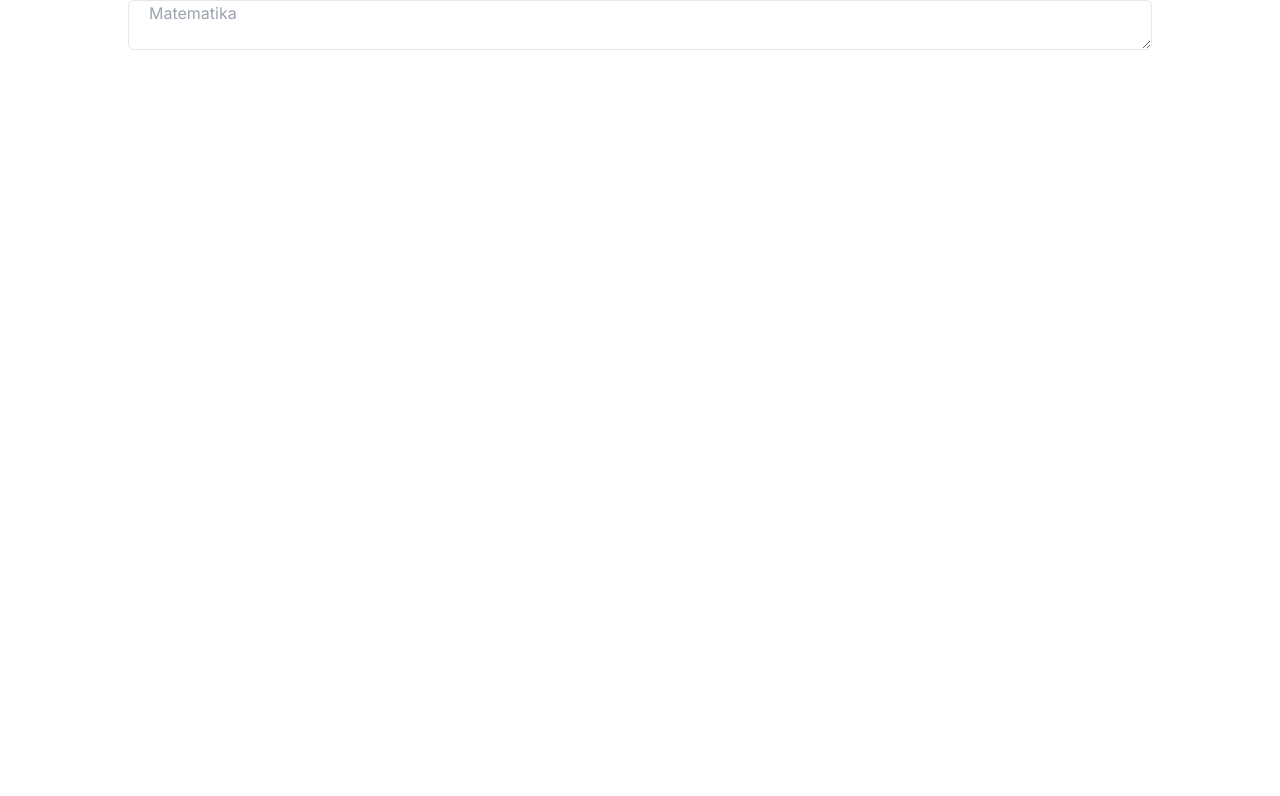
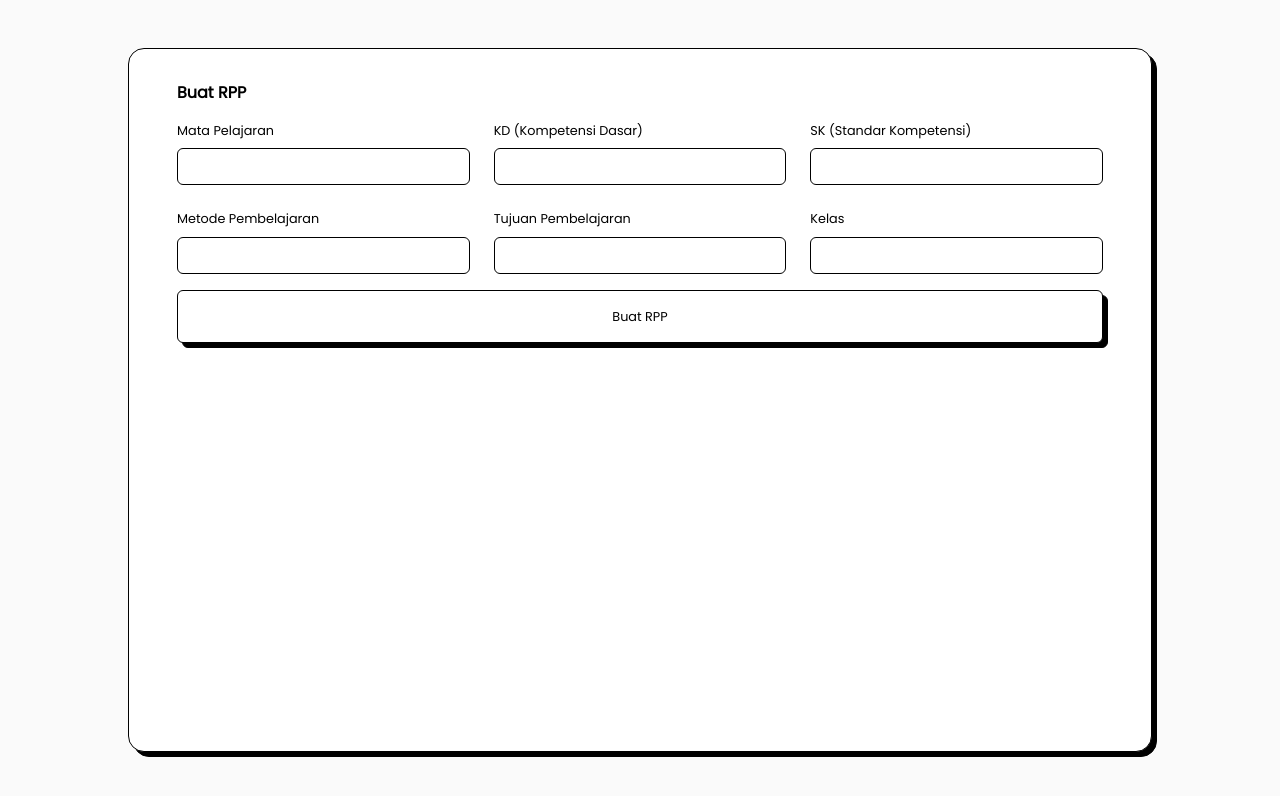
Before and after one commit to guntekhunter/ommaleka, a Next.js app: page / in a window 1280 px wide. Shown: the top 796 px of the page. Built offline with nearby package versions, Linux system fonts and the light colour scheme.

Commit message:
fead: input form create RPP

```diff
--- a/src/app/component/rpp/ContainerRpp.tsx
+++ b/src/app/component/rpp/ContainerRpp.tsx
@@ -9,6 +9,12 @@ import React, { useState } from "react";
 export default function ContainerRpp() {
   const [summary, setSummary] = useState("");
   const [input, setInput] = useState<string>("");
+  const [mapel, setMapel] = useState("");
+  const [kd, setKd] = useState("");
+  const [sk, setSk] = useState("");
+  const [metodePembelajaran, setMetodePembelajaran] = useState("");
+  const [tujuanPembelajaran, setTujuanPembelajaran] = useState("");
+  const [kelas, setKelas] = useState("");
 
   const startChat = async () => {
     try {
@@ -23,7 +29,7 @@ export default function ContainerRpp() {
             },
             {
               role: "user",
-              content: `${input}`,
+              content: `mata pelajaran = ${mapel}, kd = ${kd}, sk = ${sk}, metode pembelajaran = ${metodePembelajaran}, tujuan pembelajaran = ${tujuanPembelajaran}, kelas = ${kelas}`,
             },
           ],
           temperature: 0,
@@ -72,14 +78,19 @@ export default function ContainerRpp() {
   };
   console.log(summary);
   return (
-    <div className="w-full flex justify-center">
-      <div className="w-[80%]">
-        <textarea
-          placeholder="Matematika"
-          className="text-gray-600 w-full border-[1.5px] px-5 border-gray-200 dark:border-gray-500 rounded-md appearance-none"
-          name=""
+    <div className="w-full flex justify-center bg-[#FAFAFA] h-full min-h-screen py-[3rem]">
+      <div className="w-[80%] bg-white rounded-[1rem] p-[2rem] drop-shadow-3xl px-[3rem] py-[2rem] border-[1.5px] border-black">
+        <div className="space-y-[1rem] text-[.8rem] font-normal">
+          <h1 className="text-[1rem] font-bold">Buat RPP</h1>
+          <div className="grid grid-cols-3 gap-[1.5rem]">
+            <div className="space-y-[.5rem]">
+              <label htmlFor="mataPelajaran">Mata Pelajaran</label>
+              <input
+                placeholder=""
+                className="text-gray-600 w-full border-[1.5px] py-2 px-[.8rem] border-black dark:border-gray-500 rounded-md appearance-none"
+                name="mataPelajaran"
                 id=""
-          value={input}
+                value={mapel}
                 onKeyDown={(e) => {
                   if (e.key === "Enter" && !e.shiftKey) {
                     e.preventDefault();
@@ -88,9 +99,118 @@ export default function ContainerRpp() {
                 }}
                 onChange={(e) => {
                   e.preventDefault();
-            setInput(e.target.value);
+                  setMapel(e.target.value);
                 }}
               />
+            </div>
+            <div className="space-y-[.5rem]">
+              <label htmlFor="kd">KD (Kompetensi Dasar)</label>
+              <input
+                placeholder=""
+                className="text-gray-600 w-full border-[1.5px] py-2 px-[.8rem] border-black dark:border-gray-500 rounded-md appearance-none"
+                name="kd"
+                id=""
+                value={kd}
+                onKeyDown={(e) => {
+                  if (e.key === "Enter" && !e.shiftKey) {
+                    e.preventDefault();
+                    startChat();
+                  }
+                }}
+                onChange={(e) => {
+                  e.preventDefault();
+                  setKd(e.target.value);
+                }}
+              />
+            </div>
+            <div className="space-y-[.5rem]">
+              <label htmlFor="sk">SK (Standar Kompetensi)</label>
+              <input
+                placeholder=""
+                className="text-gray-600 w-full border-[1.5px] py-2 px-[.8rem] border-black dark:border-gray-500 rounded-md appearance-none"
+                name="sk"
+                id=""
+                value={sk}
+                onKeyDown={(e) => {
+                  if (e.key === "Enter" && !e.shiftKey) {
+                    e.preventDefault();
+                    startChat();
+                  }
+                }}
+                onChange={(e) => {
+                  e.preventDefault();
+                  setSk(e.target.value);
+                }}
+              />
+            </div>
+            <div className="space-y-[.5rem]">
+              <label htmlFor="metodePembelajaran">Metode Pembelajaran</label>
+              <input
+                placeholder=""
+                className="text-gray-600 w-full border-[1.5px] py-2 px-[.8rem] border-black dark:border-gray-500 rounded-md appearance-none"
+                name="metodePembelajaran"
+                id=""
+                value={metodePembelajaran}
+                onKeyDown={(e) => {
+                  if (e.key === "Enter" && !e.shiftKey) {
+                    e.preventDefault();
+                    startChat();
+                  }
+                }}
+                onChange={(e) => {
+                  e.preventDefault();
+                  setMetodePembelajaran(e.target.value);
+                }}
+              />
+            </div>
+            <div className="space-y-[.5rem]">
+              <label htmlFor="mataPelajaran">Tujuan Pembelajaran</label>
+              <input
+                placeholder=""
+                className="text-gray-600 w-full border-[1.5px] py-2 px-[.8rem] border-black dark:border-gray-500 rounded-md appearance-none"
+                name="mataPelajaran"
+                id=""
+                value={tujuanPembelajaran}
+                onKeyDown={(e) => {
+                  if (e.key === "Enter" && !e.shiftKey) {
+                    e.preventDefault();
+                    startChat();
+                  }
+                }}
+                onChange={(e) => {
+                  e.preventDefault();
+                  setTujuanPembelajaran(e.target.value);
+                }}
+              />
+            </div>
+            <div className="space-y-[.5rem]">
+              <label htmlFor="kelas">Kelas</label>
+              <input
+                placeholder=""
+                className="text-gray-600 w-full border-[1.5px] py-2 px-[.8rem] border-black dark:border-gray-500 rounded-md appearance-none"
+                name="kelas"
+                id=""
+                value={kelas}
+                onKeyDown={(e) => {
+                  if (e.key === "Enter" && !e.shiftKey) {
+                    e.preventDefault();
+                    startChat();
+                  }
+                }}
+                onChange={(e) => {
+                  e.preventDefault();
+                  setKelas(e.target.value);
+                }}
+              />
+            </div>
+          </div>
+          <button
+            onClick={startChat}
+            className="w-full bg-white border border-[1.8px] border-black rounded-md py-[1rem] flex justify-center drop-shadow-3xl mt-6"
+          >
+            Buat RPP
+          </button>
+        </div>
         <div className="whitespace-pre-wrap ">{summary}</div>
       </div>
     </div>
--- a/src/app/layout.tsx
+++ b/src/app/layout.tsx
@@ -1,8 +1,8 @@
 import type { Metadata } from "next";
-import { Inter } from "next/font/google";
+import { Poppins } from "next/font/google";
 import "./globals.css";
 
-const inter = Inter({ subsets: ["latin"] });
+const inter = Poppins({ subsets: ["latin"], weight: "400" });
 
 export const metadata: Metadata = {
   title: "Create Next App",
--- a/tailwind.config.ts
+++ b/tailwind.config.ts
@@ -8,6 +8,13 @@ const config: Config = {
   ],
   theme: {
     extend: {
+      dropShadow: {
+        "3xl": "5px 5px black",
+        "4xl": [
+          "0 35px 35px rgba(0, 0, 0, 0.25)",
+          "0 45px 65px rgba(0, 0, 0, 0.15)",
+        ],
+      },
       backgroundImage: {
         "gradient-radial": "radial-gradient(var(--tw-gradient-stops))",
         "gradient-conic":
```
Lines whose indentation alone changed are shown as unchanged.
